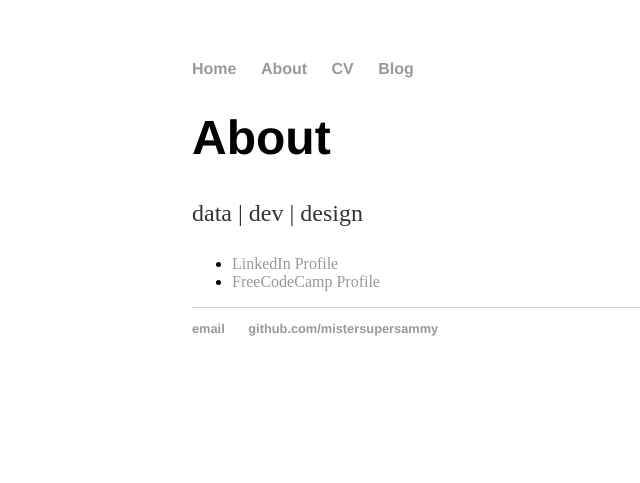
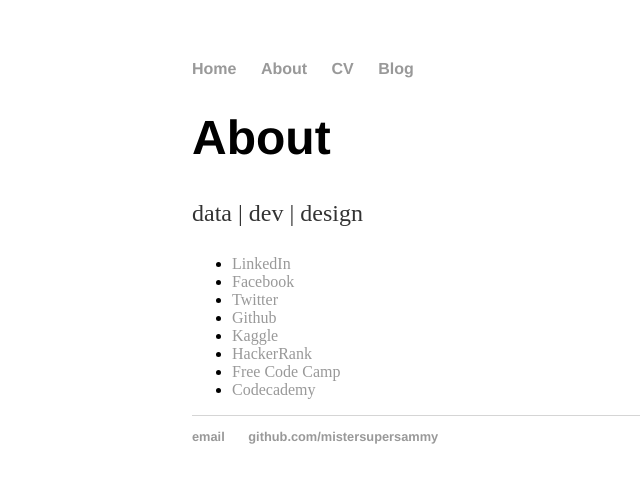
Before and after one commit to mistersupersammy/mistersupersammy.github.io, a Jekyll site: the page built from about/index.html, in a window 1280 px wide. Shown: the top 483 px of the page, without its empty margins (0-640 px from the left). Built offline with Jekyll 4.4.1, drawn with Linux system fonts in a browser that asks for light colours.

Commit message:
Update index.html

```diff
--- a/about/index.html
+++ b/about/index.html
@@ -8,7 +8,13 @@ title: About Sam Chao
 			<p>data | dev | design</p>
 
 			<ul class="contacts">
-				<li><a href="https://linkedin.com/in/chaosam" target="_blank">LinkedIn Profile</a></li>
-				<li><a href="https://www.freecodecamp.com/tulou" target="_blank">FreeCodeCamp Profile</a></li>
+				<li><a href="https://www.linkedin.com/in/mistersupersammy" target="_blank">LinkedIn</a></li>
+				<li><a href="https://www.facebook.com/mistersupersammy" target="_blank">Facebook</a></li>
+				<li><a href="https://www.twitter.com/mistersupersammy" target="_blank">Twitter</a></li>
+				<li><a href="https://www.github.com/mistersupersammy" target="_blank">Github</a></li>
+				<li><a href="https://www.kaggle.com/mistersupersammy" target="_blank">Kaggle</a></li>
+				<li><a href="https://www.hackerrank.com/mistersupersammy" target="_blank">HackerRank</a></li>
+				<li><a href="https://www.freecodecamp.com/mistersupersammy" target="_blank">Free Code Camp</a></li>
+				<li><a href="https://www.codecademy.com/mistersupersammy" target="_blank">Codecademy</a></li>
 				</ul>
 		</div>
```
